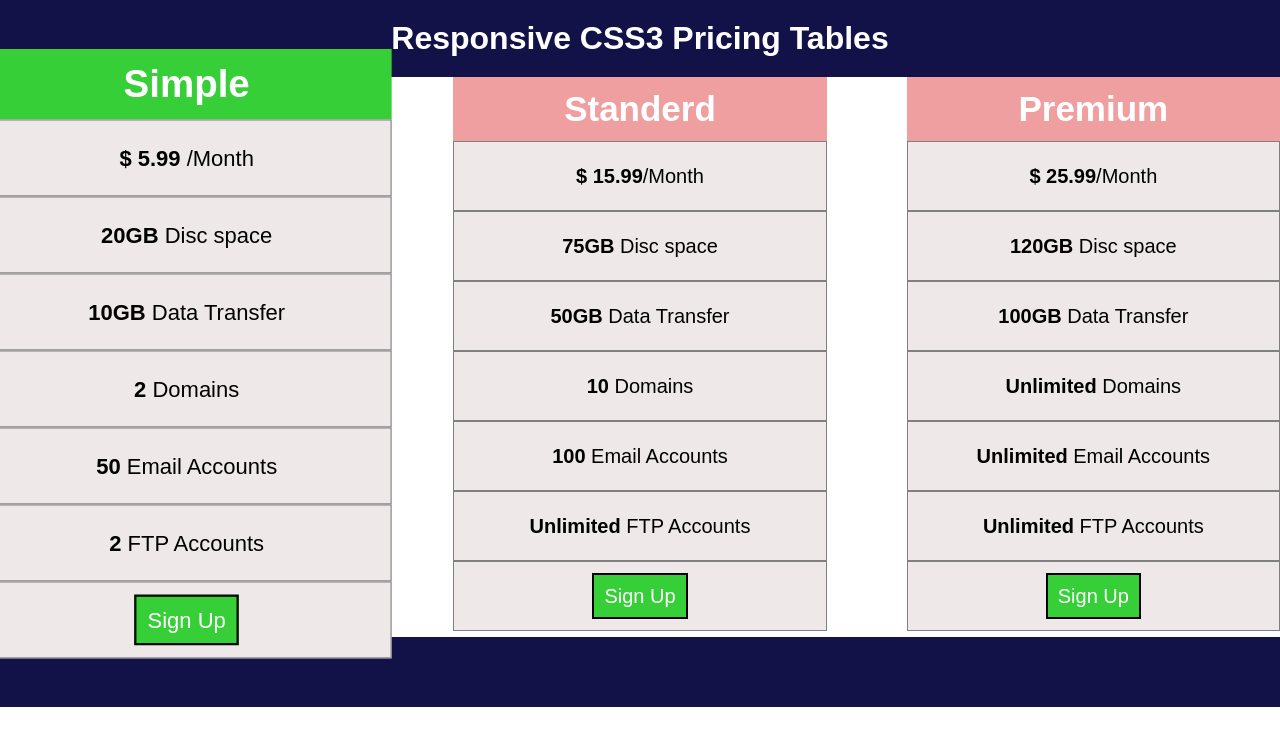
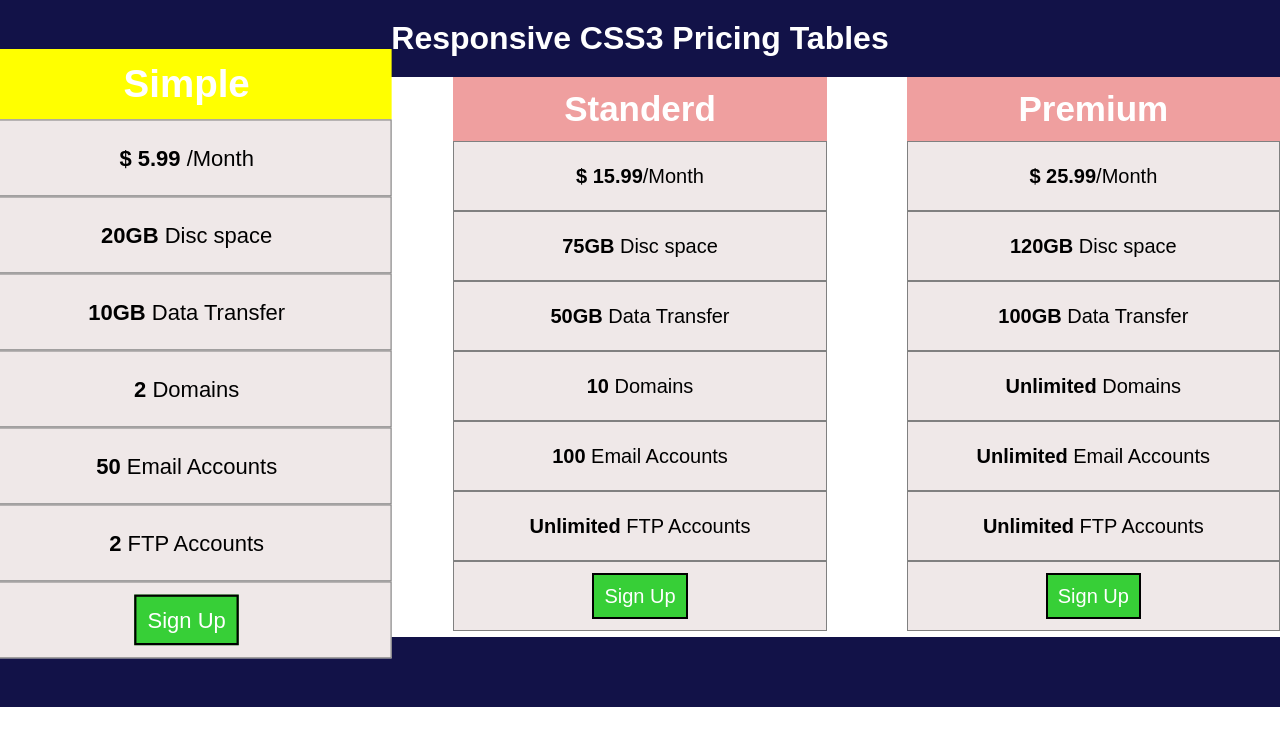
Before and after one commit to RajneeshKesharwani/Responsive-Css-Table, a plain HTML site: page index.html in a window 1280 px wide. In both pictures the pointer is over the element "Simple". Drawn offline with Linux system fonts and the light colour scheme.

Commit message:
second commit

```diff
--- a/assets/css/style.css
+++ b/assets/css/style.css
@@ -36,7 +36,7 @@
     font-size: 35px;
 }
 .box>h2:hover {
-    background: rgb(55, 207, 55);
+    background: yellow;
 }
 .box>ul>li {
     list-style-type: none;
```
